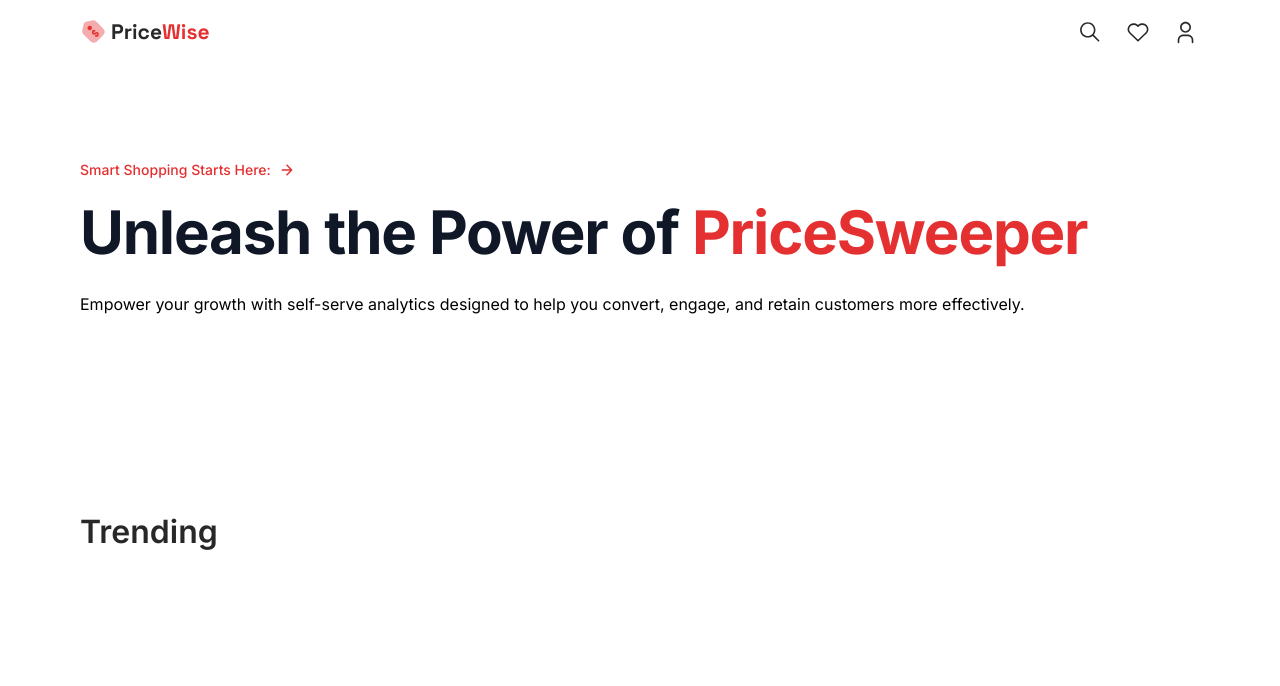
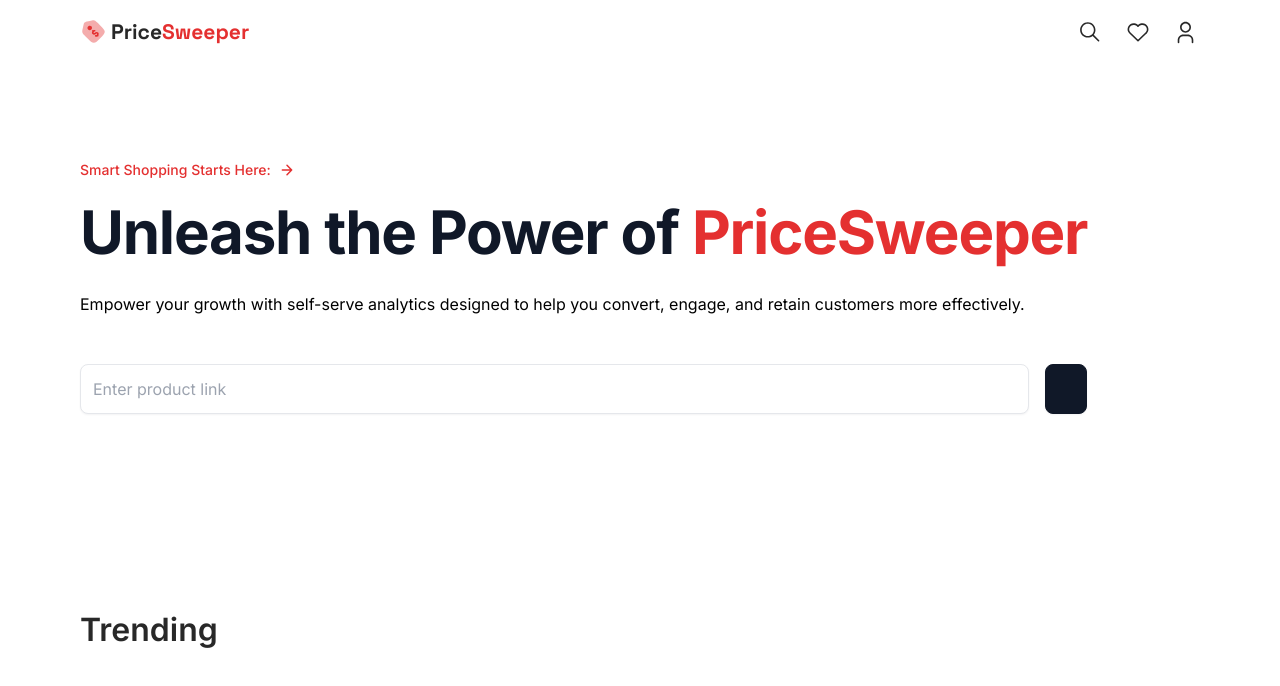
Before and after one commit to somberlyx/webscraper, a Next.js app: page / in a window 1280 px wide. Shown: the top 686 px of the page. Built offline with nearby package versions, Linux system fonts and the light colour scheme.

Commit message:
Create UI for search bar

```diff
--- a/app/page.tsx
+++ b/app/page.tsx
@@ -1,3 +1,4 @@
+import Searchbar from "@/components/Searchbar"
 import Image from "next/image"
 
 const Home = async () => {
@@ -24,6 +25,8 @@ const Home = async () => {
             <p className="mt-6">
             Empower your growth with self-serve analytics designed to help you convert, engage, and retain customers more effectively.
             </p>
+
+            <Searchbar />
           </div>
         </div>
       </section>
--- a/components/Navbar.tsx
+++ b/components/Navbar.tsx
@@ -20,7 +20,7 @@ const Navbar = () => {
           />
 
           <p className="nav-logo">
-            Price<span className='text-primary'>Wise</span>
+            Price<span className='text-primary'>Sweeper</span>
           </p>
         </Link>
 
--- /dev/null
+++ b/components/Searchbar.tsx
@@ -0,0 +1,27 @@
+"use client"
+
+const Searchbar = () => {
+
+  const handleSubmit = () => {}
+
+  return (
+    <form
+      className="flex flex-wrap gap-4 mt-12"
+      onSubmit={handleSubmit}
+    >
+      <input
+        type="text"
+        placeholder="Enter product link"
+        className="searchbar-input"
+      />
+
+      <button
+        type="submit"
+        className="searchbar-btn"
+      >
+      </button>
+    </form>
+  )
+}
+
+export default Searchbar
```
